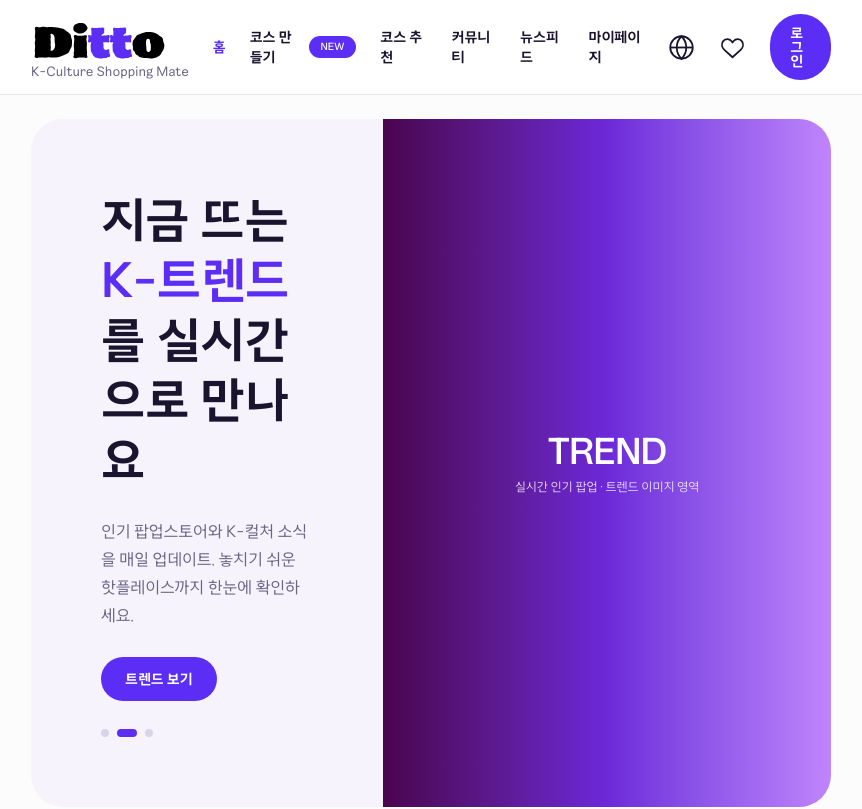
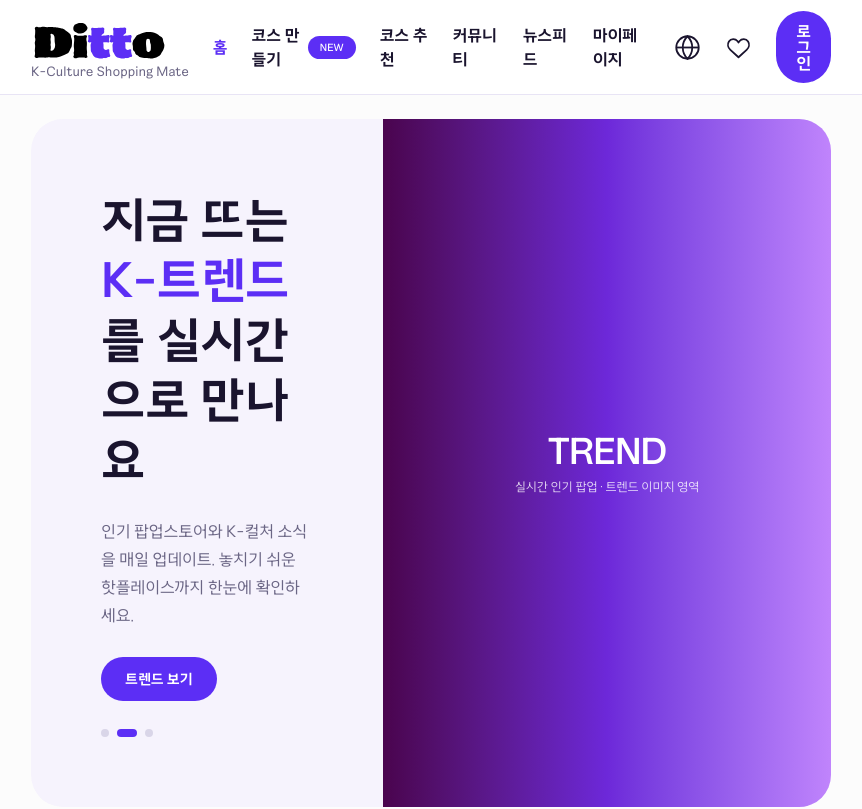
Before and after one commit to HDF-final/Ditto-FrontEnd, a Next.js app: page / in a window 1280 px wide. Shown: the top 809 px of the page, without its empty margins (209-1071 px from the left). Built offline with nearby package versions, Linux system fonts and the light colour scheme.

Commit message:
style: increase header text size

```diff
--- a/src/components/layout/site-header.js
+++ b/src/components/layout/site-header.js
@@ -64,7 +64,7 @@ export function SiteHeader() {
           </div>
         </Link>
 
-        <nav className="hidden items-center gap-6 text-sm font-black lg:flex">
+        <nav className="hidden items-center gap-6 text-base font-black lg:flex">
           {navigation.map((item) => (
             <Link
               key={item.href}
@@ -100,7 +100,7 @@ export function SiteHeader() {
           </Link>
           <Link
             href="/login"
-            className="rounded-full bg-brand px-5 py-3 text-sm font-black leading-none text-white transition hover:bg-brand-dark"
+            className="rounded-full bg-brand px-5 py-3 text-base font-black leading-none text-white transition hover:bg-brand-dark"
           >
             로그인
           </Link>
```
